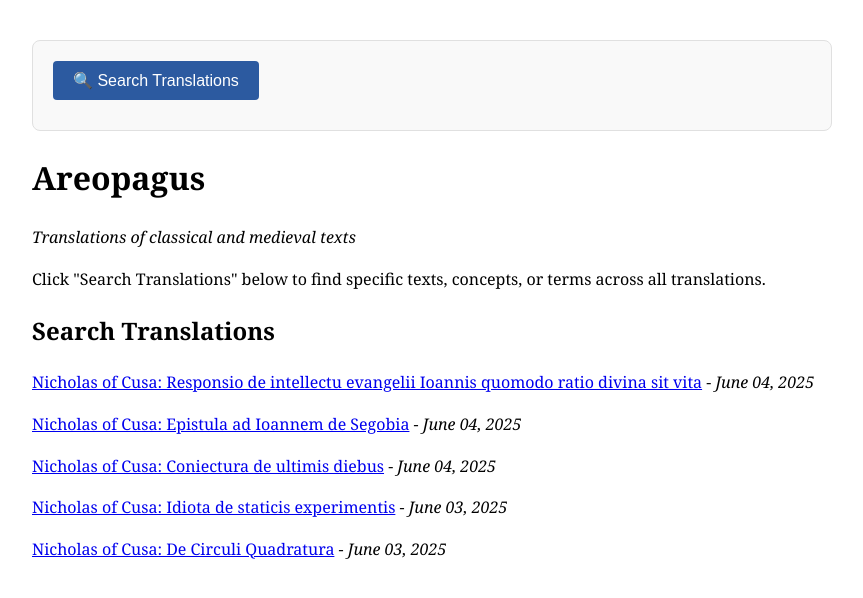
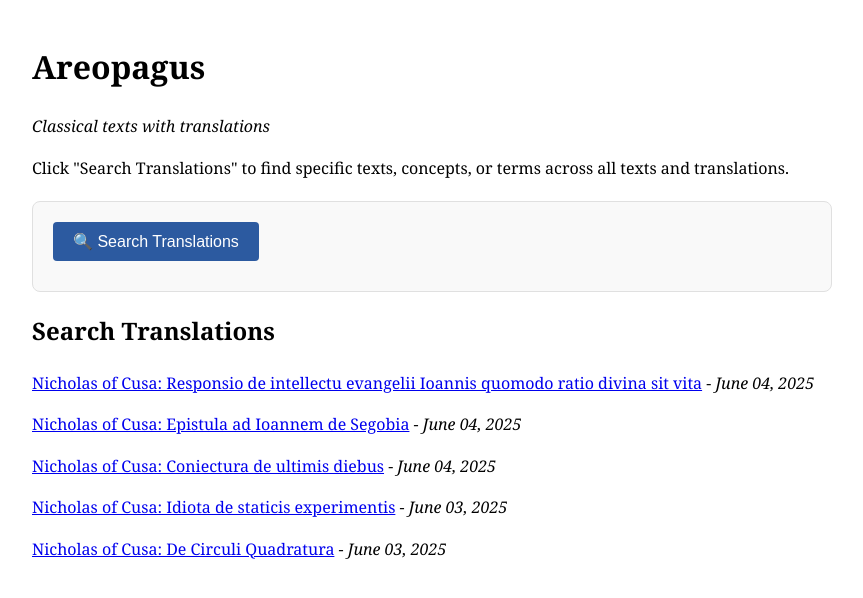
Before and after one commit to CrispStrobe/areopagus, a Jekyll site: the page built from index.html, in a window 1280 px wide. Shown: the top 598 px of the page, without its empty margins (208-1071 px from the left). Built offline with Jekyll 4.4.1, drawn with Linux system fonts in a browser that asks for light colours; some of the changed lines change nothing that is shown.

Commit message:
better search

```diff
--- a/_layouts/default.html
+++ b/_layouts/default.html
@@ -160,16 +160,6 @@
   </style>
 </head>
 <body>
-  <!-- Search Section -->
-  <div class="search-container">
-    <button class="search-toggle" onclick="toggleSearch()">🔍 Search Translations</button>
-    <div class="search-content" id="searchContent">
-      <input type="text" id="searchInput" placeholder="Search translations... (try 'circle', 'wisdom', 'Cusanus')" class="search-box">
-      <div id="searchInfo" class="search-info" style="display: none;"></div>
-      <div id="searchResults" class="search-results"></div>
-    </div>
-  </div>
-
   <!-- Main Content -->
   {{ content }}
 
@@ -184,10 +174,10 @@
       const content = document.getElementById('searchContent');
       const button = document.querySelector('.search-toggle');
 
-      if (content.classList.contains('active')) {
+      if (content && content.classList.contains('active')) {
         content.classList.remove('active');
         button.textContent = '🔍 Search Translations';
-      } else {
+      } else if (content) {
         content.classList.add('active');
         button.textContent = '🔍 Hide Search';
         document.getElementById('searchInput').focus();
@@ -207,7 +197,10 @@
       });
 
     // Enhanced search functionality with context
-    document.getElementById('searchInput').addEventListener('input', function(e) {
+    document.addEventListener('DOMContentLoaded', function() {
+      const searchInput = document.getElementById('searchInput');
+      if (searchInput) {
+        searchInput.addEventListener('input', function(e) {
           const query = e.target.value.toLowerCase().trim();
           const resultsDiv = document.getElementById('searchResults');
           const infoDiv = document.getElementById('searchInfo');
@@ -277,6 +270,23 @@
             `;
           }).join('');
         });
+      }
+
+      // Highlight search terms when coming from search results
+      const urlParams = new URLSearchParams(window.location.search);
+      const searchTerm = urlParams.get('search');
+
+      if (searchTerm) {
+        highlightInContent(searchTerm);
+        // Scroll to first occurrence
+        setTimeout(() => {
+          const firstHighlight = document.querySelector('.search-highlight');
+          if (firstHighlight) {
+            firstHighlight.scrollIntoView({ behavior: 'smooth', block: 'center' });
+          }
+        }, 100);
+      }
+    });
 
     // Extract context around search matches
     function extractContext(content, query, contextLength = 150) {
@@ -316,23 +326,6 @@
       return string.replace(/[.*+?^${}()|[\]\\]/g, '\\$&');
     }
 
-    // Highlight search terms when coming from search results
-    window.addEventListener('DOMContentLoaded', function() {
-      const urlParams = new URLSearchParams(window.location.search);
-      const searchTerm = urlParams.get('search');
-
-      if (searchTerm) {
-        highlightInContent(searchTerm);
-        // Scroll to first occurrence
-        setTimeout(() => {
-          const firstHighlight = document.querySelector('.search-highlight');
-          if (firstHighlight) {
-            firstHighlight.scrollIntoView({ behavior: 'smooth', block: 'center' });
-          }
-        }, 100);
-      }
-    });
-
     function highlightInContent(searchTerm) {
       const walker = document.createTreeWalker(
         document.body,
--- a/index.html
+++ b/index.html
@@ -3,8 +3,19 @@
 title: Home
 ---
 <h1>Areopagus</h1>
-<p><em>Translations of classical and medieval texts</em></p>
-<p>Click "Search Translations" below to find specific texts, concepts, or terms across all translations.</p>
+<p><em>Classical texts with translations</em></p>
+<p>Click "Search Translations" to find specific texts, concepts, or terms across all texts and translations.</p>
+
+<!-- Search Section -->
+<div class="search-container">
+  <button class="search-toggle" onclick="toggleSearch()">🔍 Search Translations</button>
+  <div class="search-content" id="searchContent">
+    <input type="text" id="searchInput" placeholder="Search translations... (try 'circle', 'wisdom', 'Cusanus')" class="search-box">
+    <div id="searchInfo" class="search-info" style="display: none;"></div>
+    <div id="searchResults" class="search-results"></div>
+  </div>
+</div>
+
 <h2>Search Translations</h2>
 {% for post in site.posts %}
 <p><a href="{{ post.url | relative_url }}">{{ post.title }}</a> - <em>{{ post.date | date: "%B %d, %Y" }}</em></p>
```
Lines whose indentation alone changed are shown as unchanged.
